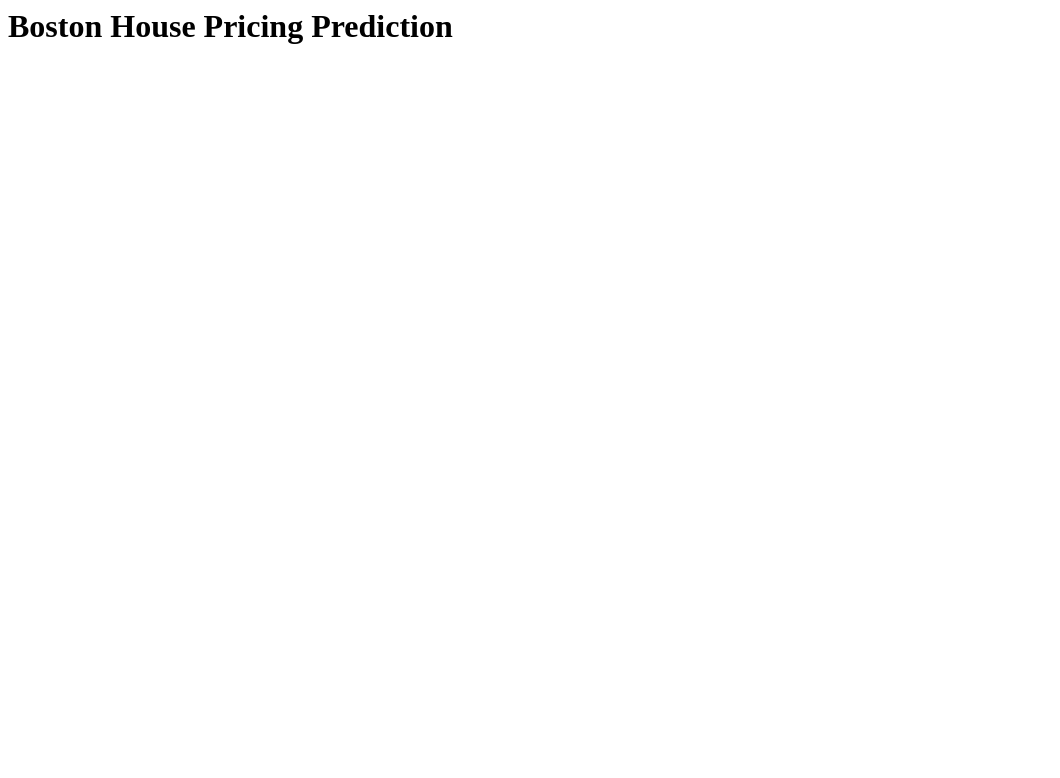
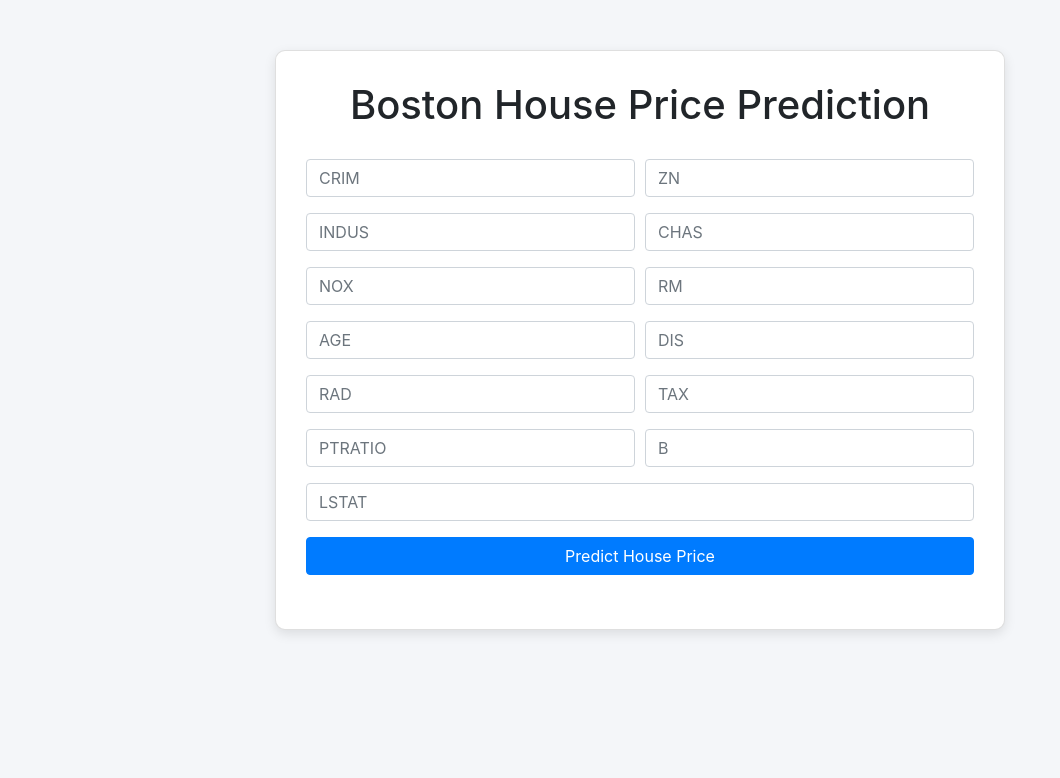
Before and after one commit to Temmy-bit/bostonhousepricing, a Flask app: page / in a window 1280 px wide. Shown: the top 778 px of the page, without its empty margins (0-1060 px from the left). Run offline with Flask 3, Linux system fonts and the light colour scheme; parts of the project's set-up code (start-up, migrations or seed data) failed here and were passed over; some libraries are stand-ins or nearby versions.

Commit message:
Web App Completion

```diff
--- a/app.py
+++ b/app.py
@@ -21,5 +21,15 @@ def predict_api():
     print(prediction[0])
     return jsonify({'prediction': float(prediction[0])})
 
+@app.route('/predict',methods=['POST'])
+def predict():
+    data = [float(x) for x in request.form.values()]
+    print(data)
+    final_input = scaler.transform(np.array(data).reshape(1,-1))
+    # print(final_input)
+    output = regmodel.predict(final_input)
+    return render_template("home.html",prediction_text=f"The House Price Prediction is ${output[0].round(4)}")
+
+
 if __name__ == "__main__":
     app.run(debug=True)
--- a/templates/home.html
+++ b/templates/home.html
@@ -1,3 +1,124 @@
-<h1>
-    Boston House Pricing Prediction
-</h1>
+<!DOCTYPE html>
+<html lang="en">
+<head>
+    <meta charset="UTF-8">
+    <title>House Price Prediction</title>
+
+    <!-- Bootstrap CDN -->
+    <link rel="stylesheet"
+     href="https://maxcdn.bootstrapcdn.com/bootstrap/4.5.2/css/bootstrap.min.css">
+
+    <style>
+        body{
+            background:#f4f6f9;
+        }
+        .card{
+            margin-top:50px;
+            padding:30px;
+            border-radius:10px;
+            box-shadow:0 4px 12px rgba(0,0,0,0.1);
+        }
+        h1{
+            text-align:center;
+            margin-bottom:30px;
+        }
+    </style>
+</head>
+
+<body>
+
+<div class="container">
+<div class="row justify-content-center">
+<div class="col-md-8">
+
+<div class="card">
+
+<h1>Boston House Price Prediction</h1>
+
+<form action="{{ url_for('predict') }}" method="post">
+
+<div class="form-row">
+<div class="form-group col-md-6">
+<input type="text" name="CRIM" class="form-control" placeholder="CRIM" required>
+</div>
+
+<div class="form-group col-md-6">
+<input type="text" name="ZN" class="form-control" placeholder="ZN" required>
+</div>
+</div>
+
+<div class="form-row">
+<div class="form-group col-md-6">
+<input type="text" name="INDUS" class="form-control" placeholder="INDUS" required>
+</div>
+
+<div class="form-group col-md-6">
+<input type="text" name="CHAS" class="form-control" placeholder="CHAS" required>
+</div>
+</div>
+
+<div class="form-row">
+<div class="form-group col-md-6">
+<input type="text" name="NOX" class="form-control" placeholder="NOX" required>
+</div>
+
+<div class="form-group col-md-6">
+<input type="text" name="RM" class="form-control" placeholder="RM" required>
+</div>
+</div>
+
+<div class="form-row">
+<div class="form-group col-md-6">
+<input type="text" name="AGE" class="form-control" placeholder="AGE" required>
+</div>
+
+<div class="form-group col-md-6">
+<input type="text" name="DIS" class="form-control" placeholder="DIS" required>
+</div>
+</div>
+
+<div class="form-row">
+<div class="form-group col-md-6">
+<input type="text" name="RAD" class="form-control" placeholder="RAD" required>
+</div>
+
+<div class="form-group col-md-6">
+<input type="text" name="TAX" class="form-control" placeholder="TAX" required>
+</div>
+</div>
+
+<div class="form-row">
+<div class="form-group col-md-6">
+<input type="text" name="PTRATIO" class="form-control" placeholder="PTRATIO" required>
+</div>
+
+<div class="form-group col-md-6">
+<input type="text" name="B" class="form-control" placeholder="B" required>
+</div>
+</div>
+
+<div class="form-group">
+<input type="text" name="LSTAT" class="form-control" placeholder="LSTAT" required>
+</div>
+
+<button type="submit" class="btn btn-primary btn-block">
+Predict House Price
+</button>
+
+</form>
+
+<br>
+
+{% if prediction_text %}
+<div class="alert alert-success text-center">
+    <h4>{{ prediction_text }}</h4>
+</div>
+{% endif %}
+
+</div>
+</div>
+</div>
+</div>
+
+</body>
+</html>
```
Also changed, not shown: 1 other file.
